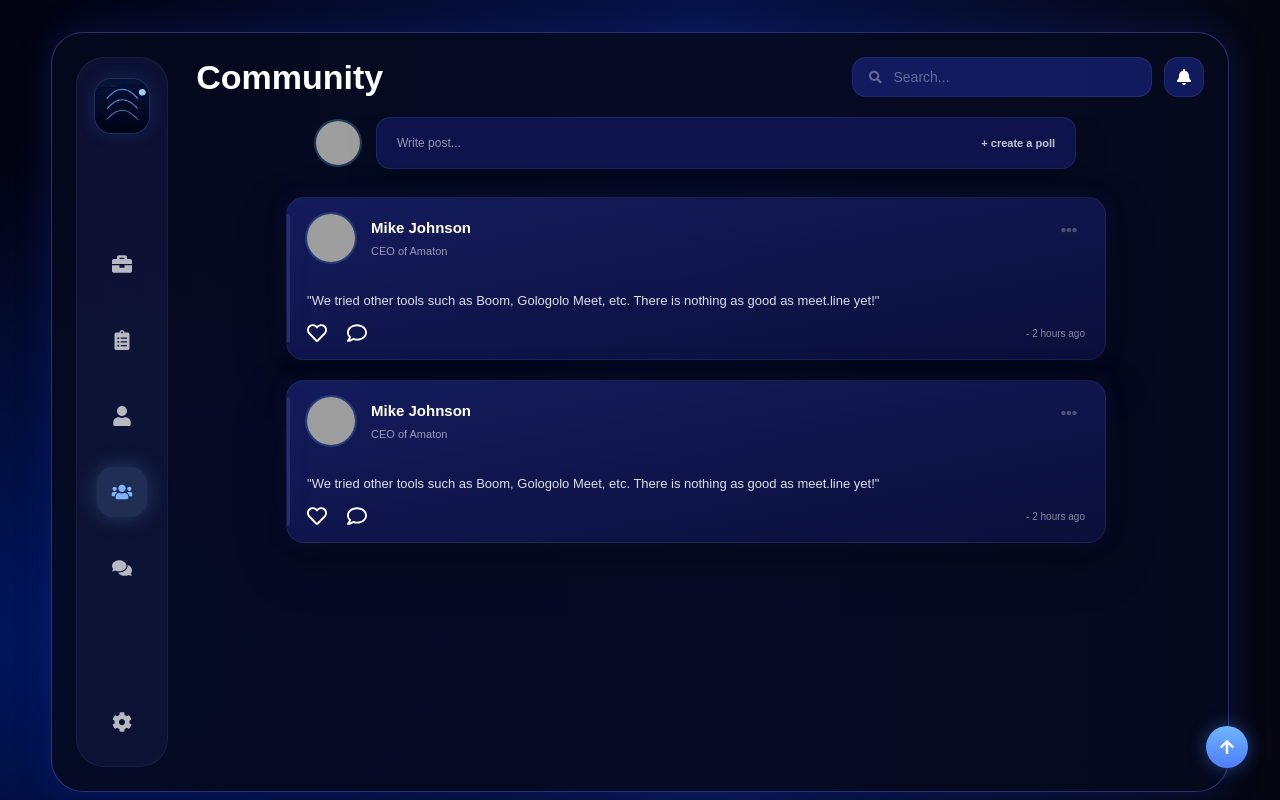
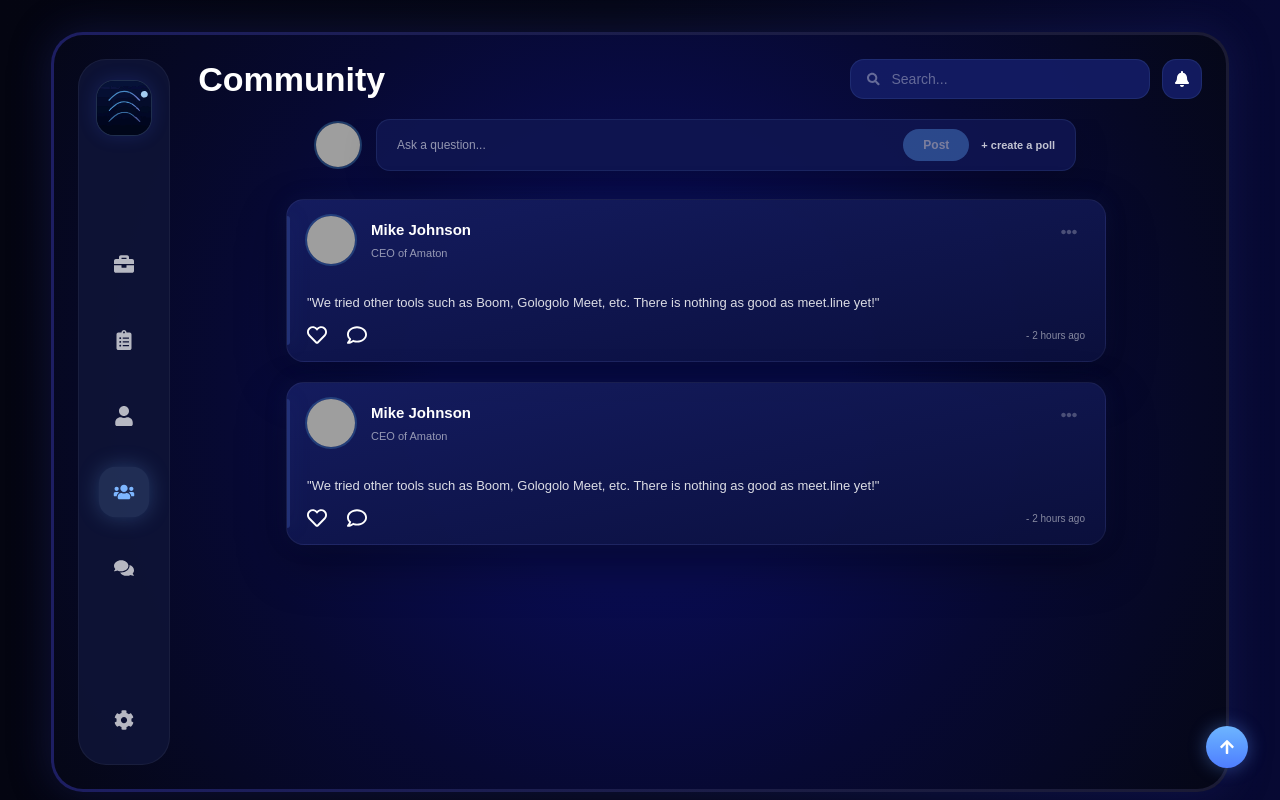
Before and after one commit to FatmaMoataz/FloWio, a React (Vite) app: page /community in a window 1280 px wide. Shown: the top 800 px of the page. Built offline with nearby package versions, Linux system fonts and the light colour scheme; grey boxes are pictures that could not be loaded.

Commit message:
edited the cards and the main layout

```diff
--- a/src/layout/MainLayout.jsx
+++ b/src/layout/MainLayout.jsx
@@ -6,11 +6,14 @@ import Footer from "../components/Footer/Footer";
 export default function MainLayout({ children, title }) {
   const scrollToTop = () => window.scrollTo({ top: 0, behavior: "smooth" });
   return (
-    <div className="min-h-screen w-full overflow-x-hidden bg-[radial-gradient(circle_at_left,rgba(0,40,170,.5),transparent_35%),linear-gradient(90deg,#02030f_0%,#07144a_55%,#05060f_100%)] py-8 flex flex-col items-center">
-      <div className="relative w-[92vw] h-[clamp(760px,88vh,980px)] rounded-[32px] border border-[rgba(84,100,220,.45)] bg-[rgba(6,10,30,.82)] flex p-6 shadow-[0_0_35px_rgba(25,40,160,.3)] overflow-hidden">
+    <div className="min-h-screen w-full overflow-x-hidden bg-[linear-gradient(90deg,#040511_0%,#050716_48%,#070933_100%)] py-8 flex flex-col items-center">
+      <div className="relative w-[92vw] h-[clamp(760px,88vh,980px)] p-[3px] rounded-[32px] bg-gradient-to-r from-[#1D1E62] to-[#1B1B34] shadow-[0_0_42px_rgba(28,35,109,.45)]">
+        <div className="w-full h-full rounded-[29px] bg-[radial-gradient(circle_at_50%_47%,#090C4F_0%,#090C4F_28%,#070933_58%,#050716_100%)] flex p-6 overflow-hidden">
           <Sidebar />
+
           <div className="flex-1 h-full pl-7 overflow-hidden">
             {title && <Topbar title={title} />}
+
             <div
               className={
                 title
@@ -19,6 +22,7 @@ export default function MainLayout({ children, title }) {
               }
             >
               {children}
+            </div>
           </div>
         </div>
       </div>
--- a/src/pages/Community/Community.jsx
+++ b/src/pages/Community/Community.jsx
@@ -12,6 +12,7 @@ export default function Community() {
   const currentUserId = localStorage.getItem("userId") || "current-user";
   const [openMenuId, setOpenMenuId] = useState(null);
   const [isPollOpen, setIsPollOpen] = useState(false);
+  const [postText, setPostText] = useState("");
   const [pollText, setPollText] = useState("");
   const [pollOptions, setPollOptions] = useState(["", ""]);
   const [pollError, setPollError] = useState("");
@@ -118,6 +119,29 @@ export default function Community() {
     setIsPollOpen(false);
   };
 
+  const addPost = (e) => {
+    e.preventDefault();
+
+    const trimmedText = postText.trim();
+    if (!trimmedText) return;
+
+    setPosts((prev) => [
+      {
+        id: Date.now(),
+        authorId: currentUserId,
+        name: "You",
+        role: "Flowio Member",
+        avatar: "https://i.pravatar.cc/100?img=5",
+        content: trimmedText,
+        time: "Just now",
+        liked: false,
+      },
+      ...prev,
+    ]);
+
+    setPostText("");
+  };
+
   const updatePollOption = (index, value) => {
     setPollOptions((prev) =>
       prev.map((option, optionIndex) =>
@@ -153,8 +177,24 @@ export default function Community() {
               className="h-11 w-11 rounded-full object-cover ring-2 ring-[#64CFFF]/25"
             />
 
-            <div className="flex h-13 flex-1 items-center justify-between rounded-[14px] border border-blue-300/10 bg-[#101650]/90 px-5 shadow-[0_14px_34px_rgba(0,0,0,.18)]">
-              <span className="text-xs text-white/55">Write post...</span>
+            <form
+              onSubmit={addPost}
+              className="flex h-13 flex-1 items-center gap-3 rounded-[14px] border border-blue-300/10 bg-[#101650]/90 px-5 shadow-[0_14px_34px_rgba(0,0,0,.18)]"
+            >
+              <input
+                value={postText}
+                onChange={(e) => setPostText(e.target.value)}
+                placeholder="Ask a question..."
+                className="min-w-0 flex-1 bg-transparent text-xs text-white outline-none placeholder:text-white/55"
+              />
+
+              <button
+                type="submit"
+                disabled={!postText.trim()}
+                className="h-8 rounded-full bg-[#5089D6] px-5 text-xs font-bold text-white transition hover:brightness-110 disabled:cursor-not-allowed disabled:opacity-45"
+              >
+                Post
+              </button>
 
               <button
                 type="button"
@@ -163,7 +203,7 @@ export default function Community() {
               >
                 + create a poll
               </button>
-            </div>
+            </form>
           </div>
 
           <div className="space-y-5">
```
Lines whose indentation alone changed are shown as unchanged.
